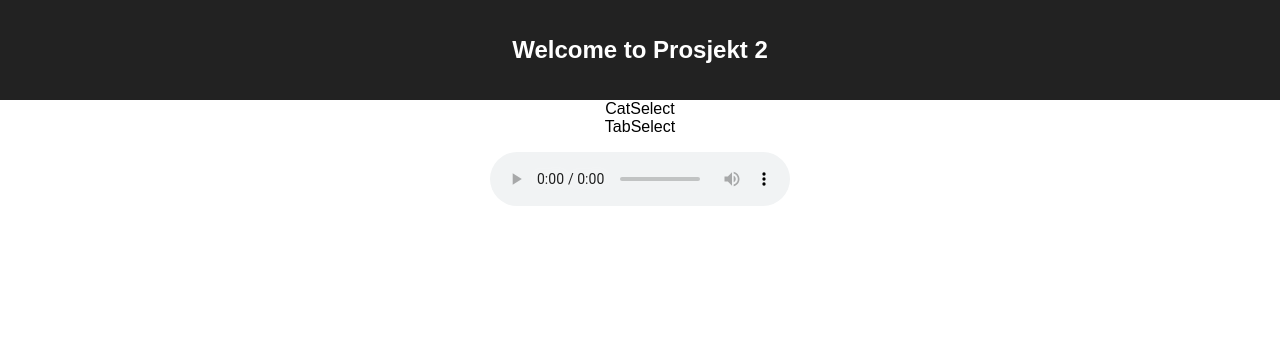
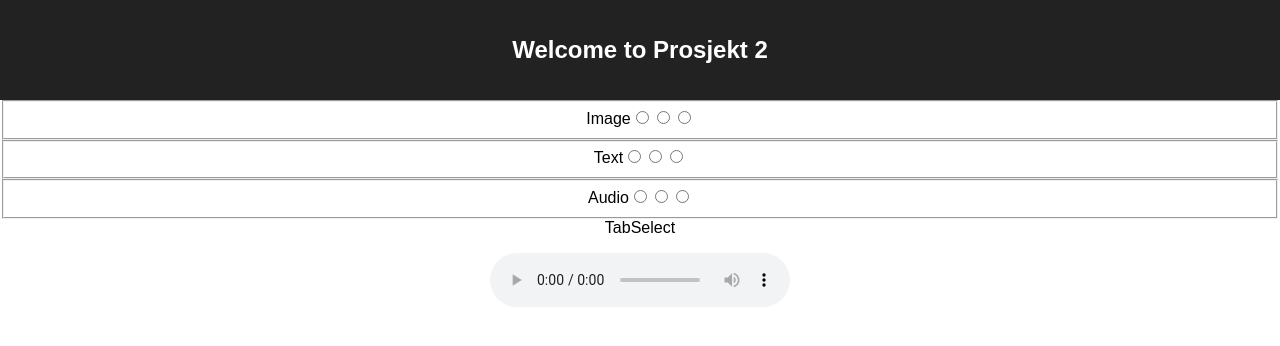
Before and after one commit to IT2810/it2810-webutvikling-h18-prosjekt-2-gruppe--53, a React (Create React App) app: page / in a window 1280 px wide. Shown: the top 346 px of the page. Built offline with nearby package versions, Linux system fonts and the light colour scheme; the HTML template or start-up script is replaced by a standard one.

Commit message:
Implement category selection, resolve #15

```diff
--- a/src/components/CatSelect/CatSelect.js
+++ b/src/components/CatSelect/CatSelect.js
@@ -2,9 +2,40 @@ import React, { Component } from 'react';
 import './CatSelect.css';
 
 class CatSelect extends Component {
+
+    constructor(props) {
+        super(props);
+        this.handleChange = this.handleChange.bind(this);
+    }
+
+    handleChange(event) {
+        this.props.callback(event.target.name, event.target.value);
+    }
+
     render() {
         return (
-            <div>CatSelect</div>
+            <div>
+                <form onChange={this.handleChange}>
+                    <fieldset>
+                        <label>Image</label>
+                        <input type='radio' value='cat0' name='image'></input>
+                        <input type='radio' value='cat1' name='image'></input>
+                        <input type='radio' value='cat2' name='image'></input>
+                    </fieldset>
+                    <fieldset>
+                        <label>Text</label>
+                        <input type='radio' value='cat0' name='text'></input>
+                        <input type='radio' value='cat1' name='text'></input>
+                        <input type='radio' value='cat2' name='text'></input>
+                    </fieldset>
+                    <fieldset>
+                        <label>Audio</label>
+                        <input type='radio' value='animals' name='audio'></input>
+                        <input type='radio' value='tools' name='audio'></input>
+                        <input type='radio' value='vehicles' name='audio'></input>
+                    </fieldset>
+                </form>
+            </div>
         );
     }
 }
```
